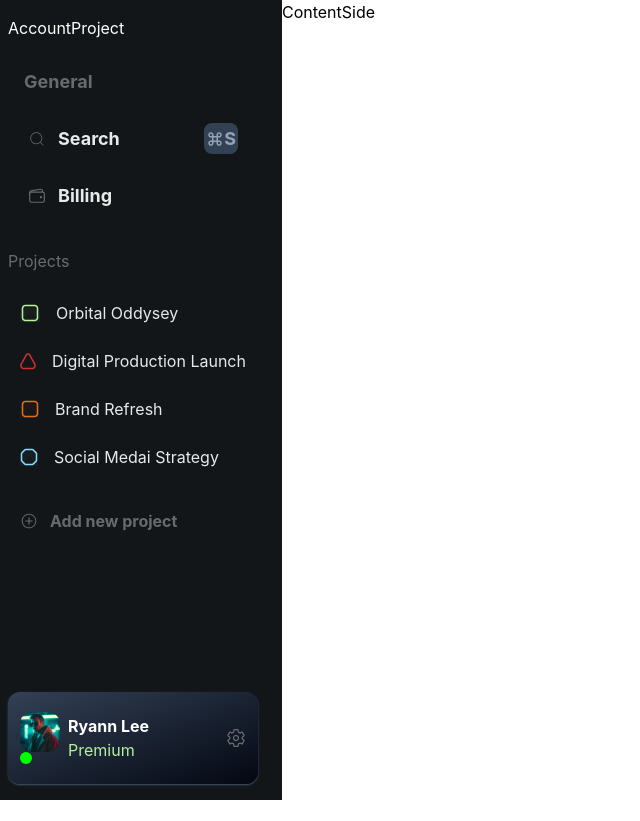
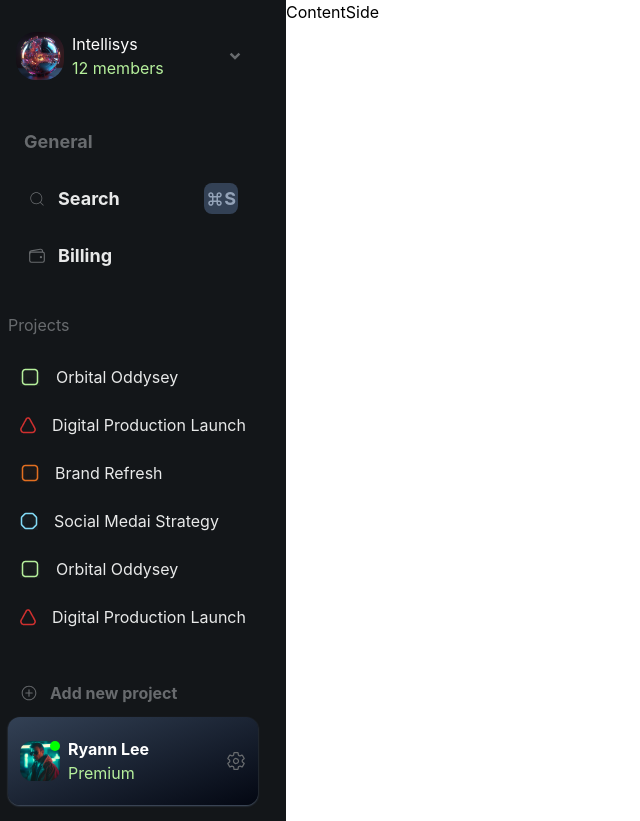
Before and after one commit to scienmanas/AiChaGen, a React (Create React App) app: page / in a window 1280 px wide. Shown: the whole page, without its empty margins (0-640 px from the left). Before the commit the page ends 800 px from the top, so only its background shows below. Built offline with nearby package versions, Linux system fonts and the light colour scheme.

Commit message:
Add: side bar complete

```diff
--- a/src/components/AccountDownSettings.js
+++ b/src/components/Account.js
@@ -14,13 +14,13 @@ export default function AccountDownSettings() {
         <div className='account w-full'>
             <div className="account-card px-3 py-5 cursor-pointer bg-transparent bg-gradient-to-br from-slate-700 to-gray-950 rounded-xl shadow-sm shadow-slate-600  flex flex-row justify-between items-center">
                 <div className="account-button flex flex-row items-center gap-2">
-                    <div className="photo">
+                    <div className="photo relative">
                         <img
                             className='w-[40px] h-[40px] rounded-xl'
                             src={userImage} alt=""
                         />
-                        <div className="onlinestatus ">
-                            <div className={`w-3 h-3 rounded-full ${isOnline ? 'bg-[#00FF00]' : 'bg-[#FF0000]'} `}> </div>
+                        <div className="onlinestatus absolute top-0 right-0">
+                            <div className={`w-[10px] h-[10px] rounded-full ${isOnline ? 'bg-[#00FF00]' : 'bg-[#FF0000]'} `}> </div>
                         </div>
 
                     </div>
--- a/src/components/AccountProject.js
+++ /dev/null
@@ -1,9 +0,0 @@
-import React from 'react'
-
-export default function AccountProject() {
-    return (
-        <div className='text-white'>
-            AccountProject
-        </div>
-    )
-}
--- a/src/components/Projects.js
+++ b/src/components/Projects.js
@@ -16,16 +16,24 @@ export default function Projects() {
         ["Orbital Oddysey", greenSquare],
         ["Digital Production Launch", redTriangle ],
         ["Brand Refresh", orangeSquare ],
-        ["Social Medai Strategy", blueOctagon]
+        ["Social Medai Strategy", blueOctagon],
+        ["Orbital Oddysey", greenSquare],
+        ["Digital Production Launch", redTriangle ],
+        ["Brand Refresh", orangeSquare ],
+        ["Social Medai Strategy", blueOctagon],
+        ["Orbital Oddysey", greenSquare],
+        ["Digital Production Launch", redTriangle ],
+        ["Brand Refresh", orangeSquare ],
+        ["Social Medai Strategy", blueOctagon],
     ])
 
 
     return (
-        <div className='project-list flex flex-col gap-4'>
+        <div className='project-list flex flex-col gap-4' >
             <div className="heading text-[#686B6E]">
                 <h2>Projects</h2>
             </div>
-            <div className="project-list text-[#E8E9E9]">
+            <div className="project-list text-[#E8E9E9]" style={{ maxHeight: '300px', overflowY: 'auto' }}>
                 <ul>
                     {projects.map((project, index) => (
                         <li
--- a/src/components/SideBar.js
+++ b/src/components/SideBar.js
@@ -1,15 +1,15 @@
 import React from 'react'
-import AccountProject from './AccountProject'
+import Team from './Team'
 import General from './General'
 import Projects from './Projects'
-import AccountDownSettings from './AccountDownSettings'
+import Account from './Account'
 
 export default function SideBar() {
     return (
-        <div className='side-bar min-h-screen bg-[#131619] flex flex-col justify-between py-4 pl-2 pr-6 '>
-            <div className="top-items flex flex-col gap-7">
+        <div className='side-bar min-h-screen bg-[#131619] flex flex-col justify-between py-4 pl-2 pr-7'>
+            <div className="top-items flex flex-col gap-8">
                 <div className="project-setting">
-                    <AccountProject />
+                    <Team />
                 </div>
                 <div className="general">
                     < General />
@@ -21,7 +21,7 @@ export default function SideBar() {
             </div>
             <div className="down-items">
                 <div className="account-settings">
-                    < AccountDownSettings />
+                    < Account />
                 </div>
             </div>
         </div>
--- /dev/null
+++ b/src/components/Team.js
@@ -0,0 +1,32 @@
+import React, { useState } from 'react'
+import projectAvtar from '../assets/project/Avatar.png'
+import { RiArrowDropDownLine } from "react-icons/ri";
+
+export default function Team() {
+
+    const [teamInfo, setTeamInfo] = useState([
+        "Intellisys", "12 members"
+    ])
+
+
+    return (
+        <div className='project-team flex flex-row justify-between items-center px-2 py-4'>
+            <div className="project-team-info flex flex-row gap-2 items-center">
+                <div className="photo w-[48px] h-[48px]  cursor-pointer">
+                    <img src={projectAvtar} alt="" />
+                </div>
+                <div className="content  cursor-pointer">
+                    <div className="project-team-name text-white  select-none  cursor-pointer">
+                        {teamInfo[0]}
+                    </div>
+                    <div className="total-members text-[#B6F09C] select-none cursor-pointer" >
+                        {teamInfo[1]}
+                    </div>
+                </div>
+            </div>
+            <div className="actions text-[#686B6E] text-3xl cursor-pointer">
+                <RiArrowDropDownLine />
+            </div>
+        </div>
+    )
+}
```
Also changed, not shown: src/assets/project/Avatar.png (added).
